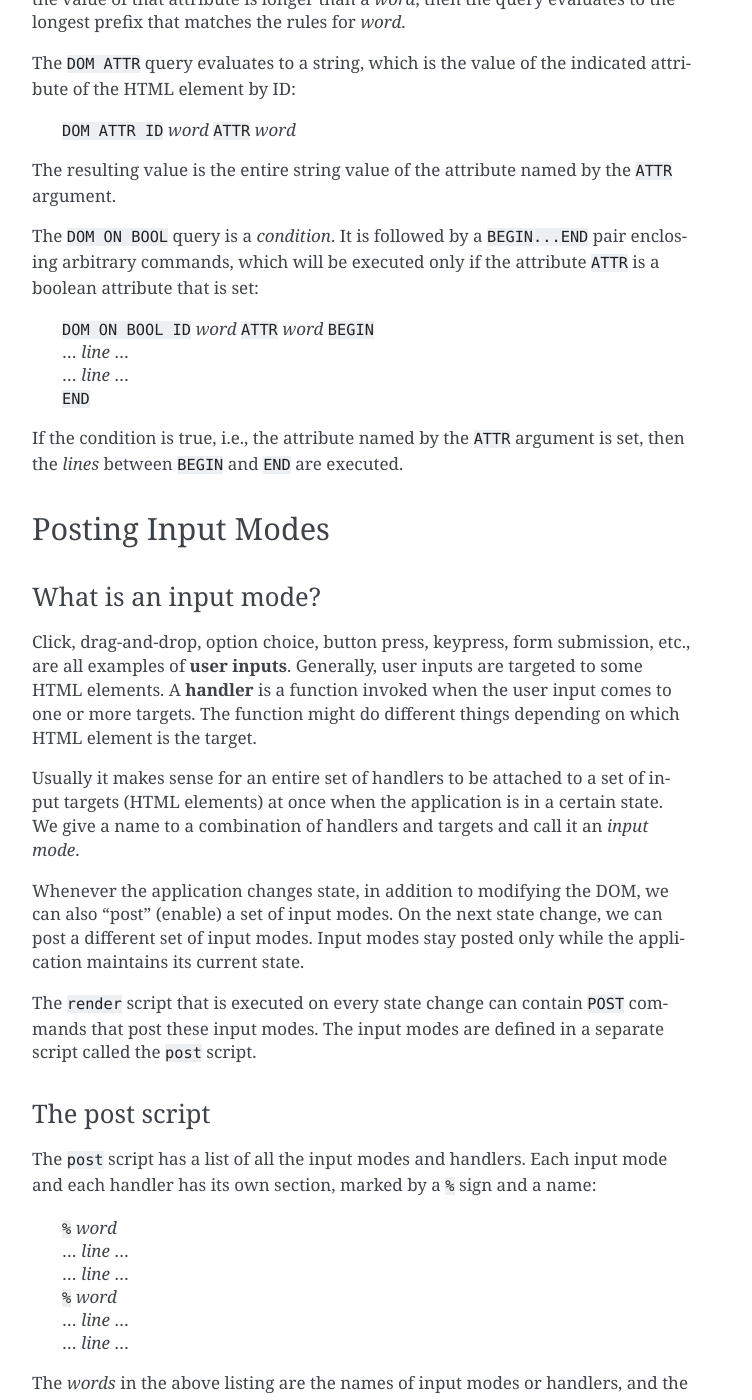
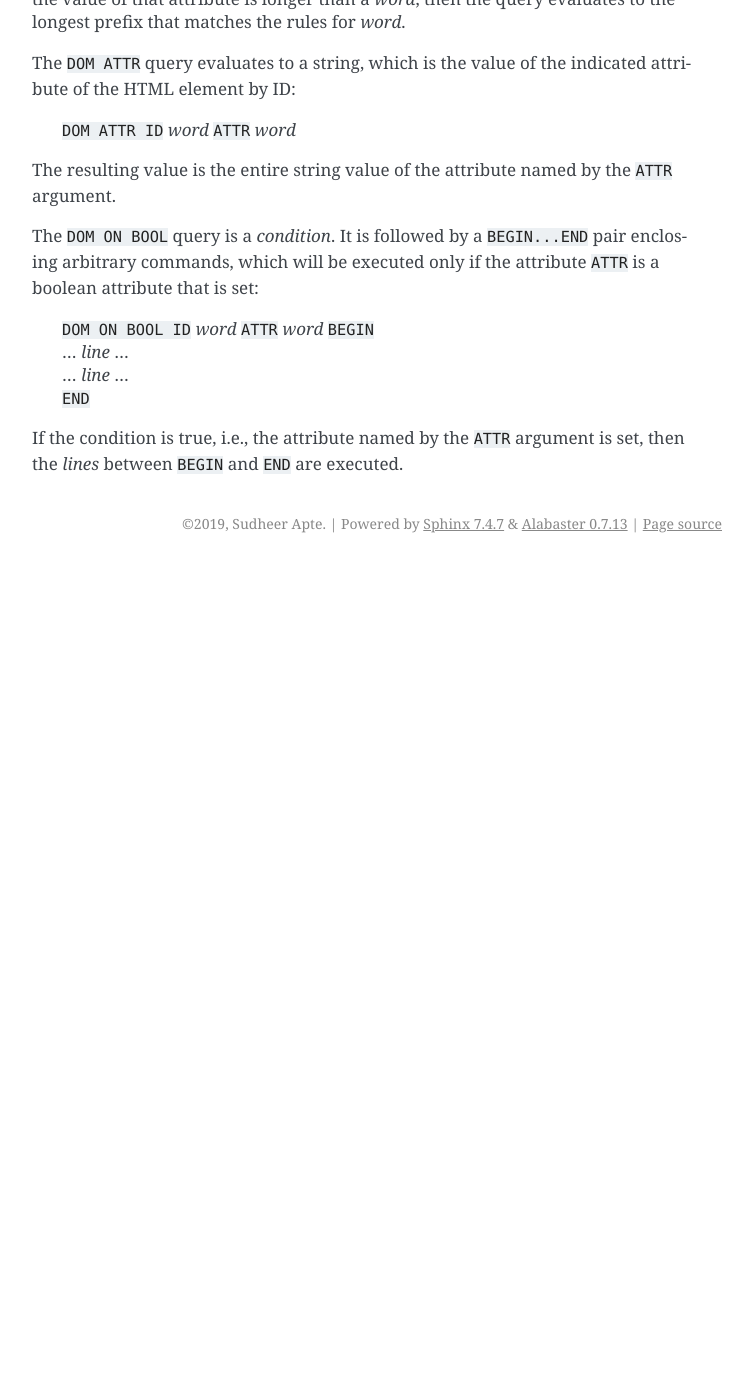
Before and after one commit to sudheerapte/popcornserver, a Sphinx documentation site: the page built from doc/actions.rst, in a window 1280 px wide and 1400 px high, scrolled down 1993 px. Shown: the whole window, without its empty margins (388-1140 px from the left). Built offline with Sphinx 7.4.7, drawn with Linux system fonts in a browser that asks for light colours; after the commit the page ends 2556 px from its top, so only the background shows below that; some of the changed text lies outside the part shown.

```diff
--- a/doc/actions.rst
+++ b/doc/actions.rst
@@ -123,143 +123,3 @@
   | ``END``
 
 If the condition is true, i.e., the attribute named by the ``ATTR`` argument is set, then the *lines* between ``BEGIN`` and ``END`` are executed.
-
-
-Posting Input Modes
---------------------
-
-What is an input mode?
-^^^^^^^^^^^^^^^^^^^^^^^^
-
-Click, drag-and-drop, option choice, button press, keypress, form
-submission, etc., are all examples of **user inputs**. Generally, user
-inputs are targeted to some HTML elements. A **handler** is a function
-invoked when the user input comes to one or more targets. The function
-might do different things depending on which HTML element is the
-target.
-
-Usually it makes sense for an entire set of handlers to be attached to
-a set of input targets (HTML elements) at once when the application is
-in a certain state. We give a name to a combination of handlers and
-targets and call it an *input mode*.
-
-Whenever the application changes state, in addition to modifying the
-DOM, we can also "post" (enable) a set of input modes. On the next
-state change, we can post a different set of input modes. Input modes
-stay posted only while the application maintains its current state.
-
-The ``render`` script that is executed on every state change can
-contain ``POST`` commands that post these input modes. The input modes are defined in a separate script called the ``post`` script.
-
-The post script
-^^^^^^^^^^^^^^^^
-
-The ``post`` script has a list of all the input modes and
-handlers. Each input mode and each handler has its own section, marked
-by a ``%`` sign and a name:
-
-  | ``%`` *word*
-  | ... *line* ...
-  | ... *line* ...
-  | ``%`` *word*
-  | ... *line* ...
-  | ... *line* ...
-
-The *words* in the above listing are the names of input modes or
-handlers, and the *lines* are their bodies.
-
-An input mode contains a series of ``ATTACH`` commands that attach
-handlers to HTML elements.  A handler contains a series of lines that
-will be executed when the user issues an input.
-
-Handlers
-^^^^^^^^^
-
-The following built-in *handler types* are available.
-
-  ==========  ===============  ===================================
-  Type        Arguments        Meaning
-  ==========  ===============  ===================================
-  ``click``   ``ID``           Elem  id ``ID`` was clicked
-  ``dnd``     ``SRC, DST``     Elem ``SRC`` was dragged to ``DST``
-  ``change``  ``ID``           Input elem ``ID`` was changed
-  ==========  ===============  ===================================
-
-
-A handler is a list of commands that can be attached to user
-inputs. We explain how they work below.
-
-
-Input Modes
-^^^^^^^^^^^^
-
-An input mode is also a list of commands, named using a ``%``
-sign.
-
-  | ``%`` *word*
-  | ... *commands*  ...
-  | ...
-
-
-The *commands* above are arbitrary UXML, but the most important
-command is ``ATTACH``, which attaches a handler to a user action. The
-three types of handlers have different options:
-
-  | ``ATTACH TYPE click HANDLER`` *word* ``ID`` *word*
-  | ``ATTACH TYPE dnd HANDLER`` *word* ``SRC`` *word* ``DST`` *word*
-  | ``ATTACH TYPE change HANDLER`` *word* ``ID`` *word*
-
-For example, our ``mode`` script can include the following mode::
-
-  % turn-spider
-  WITH CURRENT .board.POS/spider1 ALL .adj.POS.ADJPOS BEGIN
-  ATTACH TYPE dnd HANDLER move-spider SRC {{POS}} DST {{ADJPOS}}
-  END
-
-The above mode, named ``turn-spider``, should be posted when it is the
-spider's turn to make a move.
-
-The ``WITH`` command unrolls to produce three ``ATTACH`` commands as
-we saw in the previous chapter::
-
-    ATTACH TYPE dnd HANDLER move-spider SRC a DST b
-    ATTACH TYPE dnd HANDLER move-spider SRC a DST c
-    ATTACH TYPE dnd HANDLER move-spider SRC a DST d
-
-Each ``ATTACH`` above refers to a handler named ``move-spider``, which
-is declared somewhere in the ``mode`` script as a ``%`` name. The
-commands in that handler will be attached to the HTML element
-combinations, so that drag-and-drop input will be enabled between
-these combinations.
-
-When the user performs a drag-and-drop action between (say) ``a`` and
-``c``, then the command in the handler ``move-spider`` will be
-executed with the ``{{SRC}}`` and ``{{DST}}`` macros evaluating to
-``a`` and ``c``, respectively.
-
-
-Defining Handlers
-^^^^^^^^^^^^^^^^^^
-
-  | ``%`` *word*
-  | ... *commands* ...
-  | ...
-
-In the above snippet, *word* is the name of the handler.
-
-The *commands* above are arbitrary UXML. Here is an example::
-
-  <script id="input" type=text/plain>
-  % choose-spider
-  SET CURRENT .selectedspider {{ID}}
-
-  % move-spider
-  SEND move {{SRC}} {{DST}}
-  </script>
-
-The handler names ``choose-spider`` and ``move-spider`` are marked
-with percent signs. They each contain one UXML command that will be
-attached to an HTML element when an input mode is posted.
-
-Similarly, ``dnd`` and ``change`` handlers are named lists of commands
-containing macros of the variable names listed in the table above.
--- a/doc/index.rst
+++ b/doc/index.rst
@@ -22,6 +22,7 @@
    deployment
    grammar
    uxml-environment
+   input-modes
    commands
    actions
 
```
Also changed, not shown: doc/input-modes.rst (added, +212 -0 lines).
